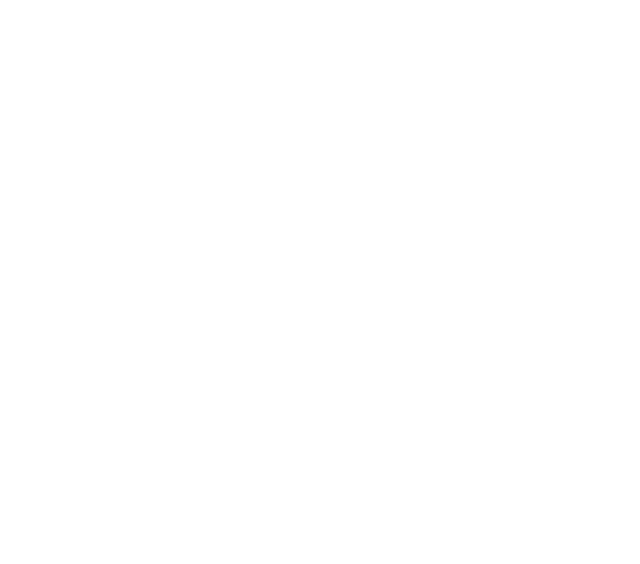
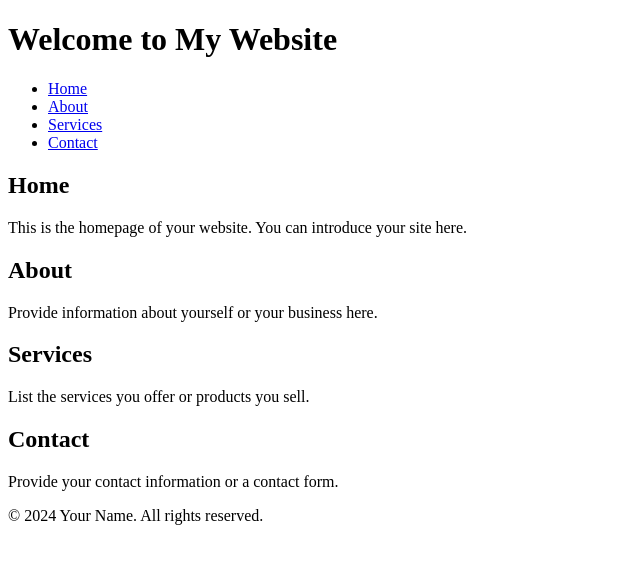
Before and after one commit to Stanislav384/Front--1, a plain HTML site: page index.html in a window 1280 px wide. Shown: the whole page, without its empty margins (0-640 px from the left). Drawn offline with Linux system fonts and the light colour scheme.

Commit message:
Update index.html
comit 1

```diff
--- a/index.html
+++ b/index.html
@@ -1,22 +1,48 @@
 <!DOCTYPE html>
 <html lang="en">
-  <head>
+<head>
     <meta charset="UTF-8">
     <meta name="viewport" content="width=device-width, initial-scale=1.0">
-    <title> Мій сайт</title>
-    <link rel="stylesheet" href="style.css">
-  </head>
+    <title>Your Website Title</title>
+    <link rel="stylesheet" href="styles.css">
+</head>
 <body>
     <header>
-        <!-- МЕНЮ -->
+        <h1>Welcome to My Website</h1>
+        <nav>
+            <ul>
+                <li><a href="#home">Home</a></li>
+                <li><a href="#about">About</a></li>
+                <li><a href="#services">Services</a></li>
+                <li><a href="#contact">Contact</a></li>
+            </ul>
+        </nav>
     </header>
 
     <main>
-        <!-- КОНТЕНТ -->
+        <section id="home">
+            <h2>Home</h2>
+            <p>This is the homepage of your website. You can introduce your site here.</p>
+        </section>
+
+        <section id="about">
+            <h2>About</h2>
+            <p>Provide information about yourself or your business here.</p>
+        </section>
+
+        <section id="services">
+            <h2>Services</h2>
+            <p>List the services you offer or products you sell.</p>
+        </section>
+
+        <section id="contact">
+            <h2>Contact</h2>
+            <p>Provide your contact information or a contact form.</p>
+        </section>
     </main>
 
     <footer>
-        <!-- КОНТАКТНА ІНФОРМАЦІЯ -->
+        <p>&copy; 2024 Your Name. All rights reserved.</p>
     </footer>
 </body>
 </html>
```
